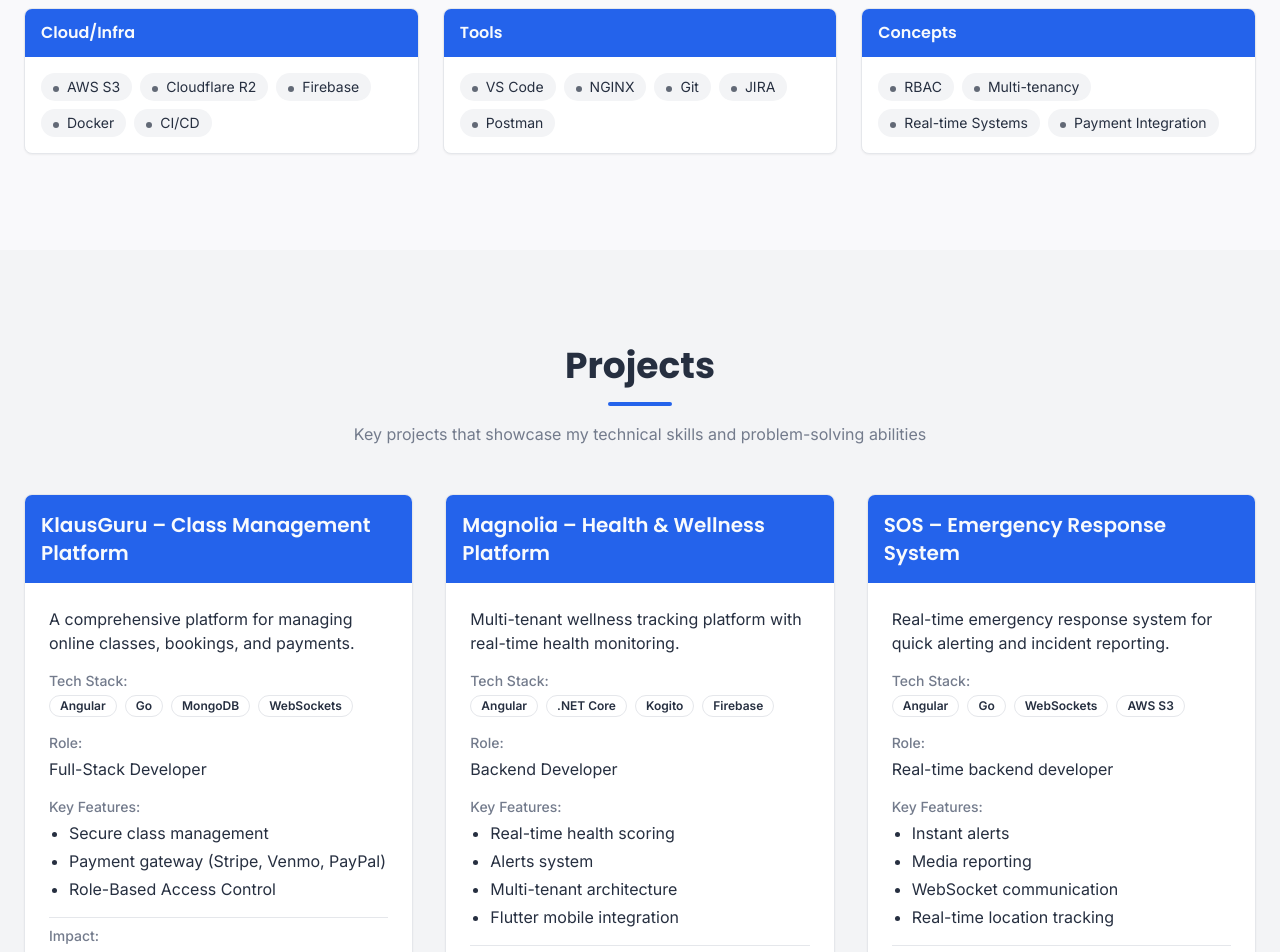
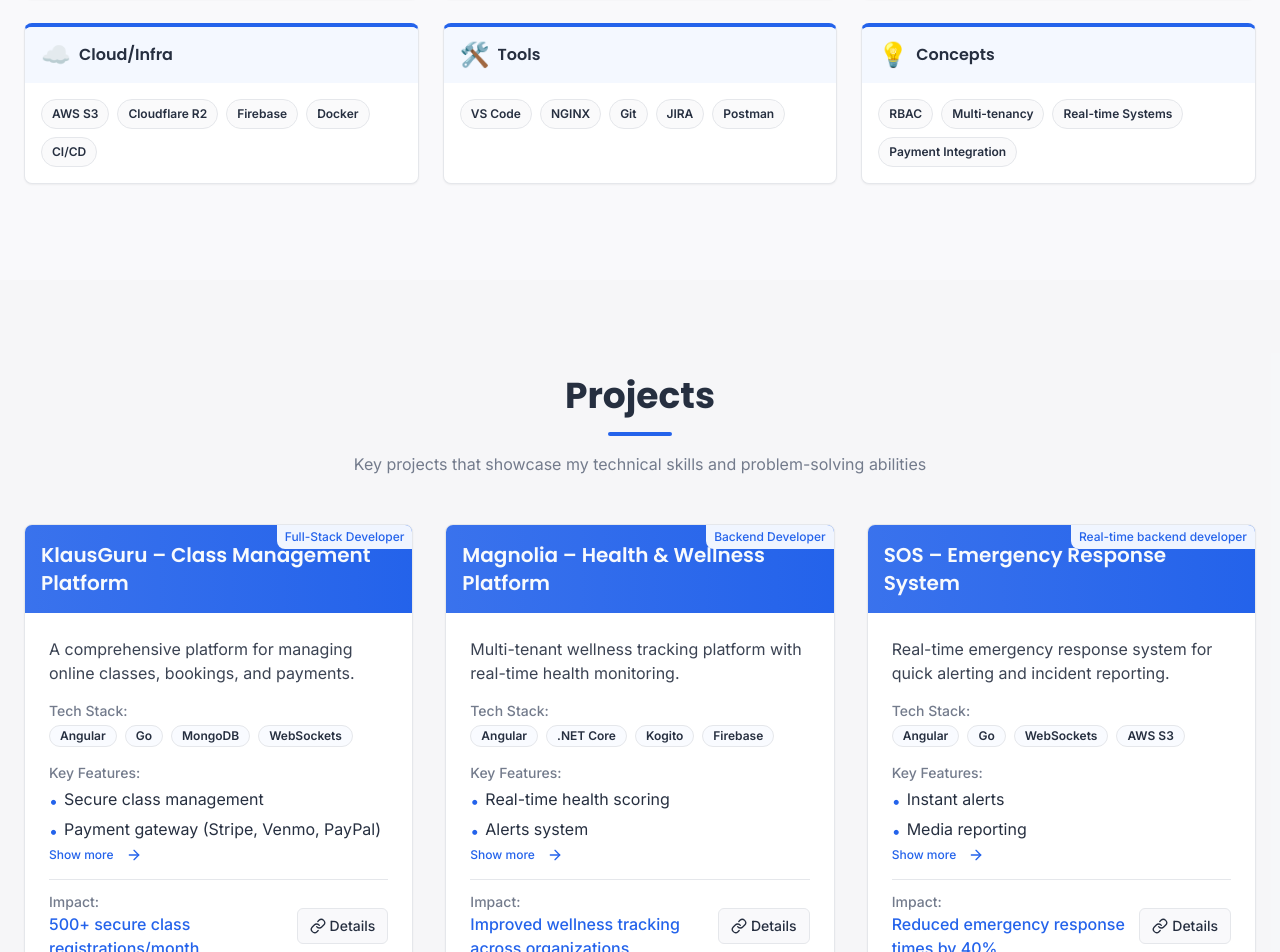
Before and after one commit to Parthi482/parthi-folio-builder, a React (Vite) app: page / in a window 1280 px wide. Shown: the part 1680-2632 px from the top of the page. Built offline with nearby package versions, Linux system fonts and the light colour scheme.

Commit message:
Refactor: Improve Skills and Projects UI
Adjust the UI of the Skills and Projects sections for a more unique look.

```diff
--- a/src/components/ProjectsSection.tsx
+++ b/src/components/ProjectsSection.tsx
@@ -1,8 +1,10 @@
 
-import React from "react";
+import React, { useState } from "react";
 import { Card, CardContent } from "@/components/ui/card";
 import { Badge } from "@/components/ui/badge";
 import { Carousel, CarouselContent, CarouselItem, CarouselNext, CarouselPrevious } from "@/components/ui/carousel";
+import { Button } from "@/components/ui/button";
+import { ArrowRight, Link } from "lucide-react";
 
 interface Project {
   title: string;
@@ -14,6 +16,12 @@ interface Project {
 }
 
 const ProjectsSection: React.FC = () => {
+  const [expandedIndex, setExpandedIndex] = useState<number | null>(null);
+
+  const toggleExpand = (index: number) => {
+    setExpandedIndex(expandedIndex === index ? null : index);
+  };
+
   const projects: Project[] = [
     {
       title: "KlausGuru – Class Management Platform",
@@ -58,7 +66,7 @@ const ProjectsSection: React.FC = () => {
   ];
 
   return (
-    <section id="projects" className="py-16 md:py-24 bg-secondary">
+    <section id="projects" className="py-16 md:py-24 bg-secondary/50">
       <div className="container mx-auto px-4 md:px-6">
         <div className="max-w-3xl mx-auto text-center mb-12">
           <h2 className="text-3xl md:text-4xl font-bold mb-4">Projects</h2>
@@ -70,18 +78,25 @@ const ProjectsSection: React.FC = () => {
 
         <div className="hidden md:grid grid-cols-1 md:grid-cols-2 lg:grid-cols-3 gap-8">
           {projects.map((project, index) => (
-            <Card key={index} className="project-card overflow-hidden h-full border border-border shadow-sm hover:shadow-md">
-              <div className="bg-primary p-4">
+            <Card
+              key={index}
+              className={`project-card overflow-hidden h-full border border-border shadow-sm hover:shadow-xl transition-all duration-500
+                ${expandedIndex === index ? 'ring-2 ring-primary scale-[1.02]' : ''}`}
+            >
+              <div className="relative bg-gradient-to-r from-primary/90 to-primary p-4">
                 <h3 className="text-xl font-semibold text-primary-foreground">{project.title}</h3>
+                <span className="absolute top-0 right-0 bg-accent text-accent-foreground rounded-bl-lg text-xs font-medium py-1 px-2">
+                  {project.role}
+                </span>
               </div>
               <CardContent className="p-6 space-y-4">
-                <p>{project.description}</p>
+                <p className="text-foreground/90">{project.description}</p>
 
                 <div>
                   <div className="font-medium text-sm text-muted-foreground mb-1">Tech Stack:</div>
                   <div className="flex flex-wrap gap-2">
                     {project.stack.map((tech, techIndex) => (
-                      <Badge key={techIndex} variant="outline" className="bg-card">
+                      <Badge key={techIndex} variant="outline" className="bg-accent/40">
                         {tech}
                       </Badge>
                     ))}
@@ -89,22 +104,35 @@ const ProjectsSection: React.FC = () => {
                 </div>
 
                 <div>
-                  <div className="font-medium text-sm text-muted-foreground mb-1">Role:</div>
-                  <p className="text-foreground">{project.role}</p>
+                  <div className="font-medium text-sm text-muted-foreground mb-1">Key Features:</div>
+                  <ul className="list-none pl-0 space-y-1">
+                    {project.features.slice(0, expandedIndex === index ? project.features.length : 2).map((feature, featureIndex) => (
+                      <li key={featureIndex} className="flex items-start gap-1.5">
+                        <span className="text-primary mt-0.5">•</span>
+                        {feature}
+                      </li>
+                    ))}
+                  </ul>
+                  {project.features.length > 2 && (
+                    <Button
+                      variant="ghost"
+                      className="mt-1 p-0 h-auto text-xs text-primary font-medium flex items-center"
+                      onClick={() => toggleExpand(index)}
+                    >
+                      {expandedIndex === index ? 'Show less' : 'Show more'}
+                      <ArrowRight className="h-3 w-3 ml-1" />
+                    </Button>
+                  )}
                 </div>
 
-                <div>
-                  <div className="font-medium text-sm text-muted-foreground mb-1">Key Features:</div>
-                  <ul className="list-disc pl-5 space-y-1">
-                    {project.features.map((feature, featureIndex) => (
-                      <li key={featureIndex}>{feature}</li>
-                    ))}
-                  </ul>
-                </div>
-
-                <div className="pt-2 border-t border-border">
-                  <div className="font-medium text-sm text-muted-foreground mb-1">Impact:</div>
-                  <p className="text-primary font-medium">{project.impact}</p>
+                <div className="pt-3 border-t border-border flex items-center justify-between">
+                  <div>
+                    <div className="font-medium text-sm text-muted-foreground">Impact:</div>
+                    <p className="text-primary font-medium">{project.impact}</p>
+                  </div>
+                  <Button variant="outline" size="sm" className="gap-1">
+                    <Link className="h-3.5 w-3.5" /> Details
+                  </Button>
                 </div>
               </CardContent>
             </Card>
@@ -117,18 +145,21 @@ const ProjectsSection: React.FC = () => {
             <CarouselContent>
               {projects.map((project, index) => (
                 <CarouselItem key={index}>
-                  <Card className="project-card overflow-hidden h-full border border-border shadow-sm hover:shadow-md">
-                    <div className="bg-primary p-4">
+                  <Card className="project-card overflow-hidden h-full border border-border shadow-sm">
+                    <div className="relative bg-gradient-to-r from-primary/90 to-primary p-4">
                       <h3 className="text-xl font-semibold text-primary-foreground">{project.title}</h3>
+                      <span className="absolute top-0 right-0 bg-accent text-accent-foreground rounded-bl-lg text-xs font-medium py-1 px-2">
+                        {project.role}
+                      </span>
                     </div>
                     <CardContent className="p-6 space-y-4">
-                      <p>{project.description}</p>
+                      <p className="text-foreground/90">{project.description}</p>
 
                       <div>
                         <div className="font-medium text-sm text-muted-foreground mb-1">Tech Stack:</div>
                         <div className="flex flex-wrap gap-2">
                           {project.stack.map((tech, techIndex) => (
-                            <Badge key={techIndex} variant="outline" className="bg-card">
+                            <Badge key={techIndex} variant="outline" className="bg-accent/40">
                               {tech}
                             </Badge>
                           ))}
@@ -136,22 +167,35 @@ const ProjectsSection: React.FC = () => {
                       </div>
 
                       <div>
-                        <div className="font-medium text-sm text-muted-foreground mb-1">Role:</div>
-                        <p className="text-foreground">{project.role}</p>
+                        <div className="font-medium text-sm text-muted-foreground mb-1">Key Features:</div>
+                        <ul className="list-none pl-0 space-y-1">
+                          {project.features.slice(0, expandedIndex === index ? project.features.length : 2).map((feature, featureIndex) => (
+                            <li key={featureIndex} className="flex items-start gap-1.5">
+                              <span className="text-primary mt-0.5">•</span>
+                              {feature}
+                            </li>
+                          ))}
+                        </ul>
+                        {project.features.length > 2 && (
+                          <Button
+                            variant="ghost"
+                            className="mt-1 p-0 h-auto text-xs text-primary font-medium flex items-center"
+                            onClick={() => toggleExpand(index)}
+                          >
+                            {expandedIndex === index ? 'Show less' : 'Show more'}
+                            <ArrowRight className="h-3 w-3 ml-1" />
+                          </Button>
+                        )}
                       </div>
 
-                      <div>
-                        <div className="font-medium text-sm text-muted-foreground mb-1">Key Features:</div>
-                        <ul className="list-disc pl-5 space-y-1">
-                          {project.features.map((feature, featureIndex) => (
-                            <li key={featureIndex}>{feature}</li>
-                          ))}
-                        </ul>
-                      </div>
-
-                      <div className="pt-2 border-t border-border">
-                        <div className="font-medium text-sm text-muted-foreground mb-1">Impact:</div>
-                        <p className="text-primary font-medium">{project.impact}</p>
+                      <div className="pt-3 border-t border-border flex items-center justify-between">
+                        <div>
+                          <div className="font-medium text-sm text-muted-foreground">Impact:</div>
+                          <p className="text-primary font-medium">{project.impact}</p>
+                        </div>
+                        <Button variant="outline" size="sm" className="gap-1">
+                          <Link className="h-3.5 w-3.5" /> Details
+                        </Button>
                       </div>
                     </CardContent>
                   </Card>
--- a/src/components/SkillsSection.tsx
+++ b/src/components/SkillsSection.tsx
@@ -1,37 +1,45 @@
 
 import React from "react";
 import { Card, CardContent } from "@/components/ui/card";
+import { Badge } from "@/components/ui/badge";
 
 interface SkillCategory {
   category: string;
   skills: string[];
+  icon: string;
 }
 
 const SkillsSection: React.FC = () => {
   const skillCategories: SkillCategory[] = [
     {
       category: "Frontend",
-      skills: ["Angular 14+", "TypeScript", "SCSS", "HTML", "Responsive Design"]
+      skills: ["Angular 14+", "TypeScript", "SCSS", "HTML", "Responsive Design"],
+      icon: "🖥️"
     },
     {
       category: "Backend",
-      skills: ["Go (Fiber, Gorilla Mux)", ".NET Core", "REST APIs", "WebSockets"]
+      skills: ["Go (Fiber, Gorilla Mux)", ".NET Core", "REST APIs", "WebSockets"],
+      icon: "⚙️"
     },
     {
       category: "Databases",
-      skills: ["MongoDB", "MSSQL", "MySQL", "Database Design"]
+      skills: ["MongoDB", "MSSQL", "MySQL", "Database Design"],
+      icon: "🗄️"
     },
     {
       category: "Cloud/Infra",
-      skills: ["AWS S3", "Cloudflare R2", "Firebase", "Docker", "CI/CD"]
+      skills: ["AWS S3", "Cloudflare R2", "Firebase", "Docker", "CI/CD"],
+      icon: "☁️"
     },
     {
       category: "Tools",
-      skills: ["VS Code", "NGINX", "Git", "JIRA", "Postman"]
+      skills: ["VS Code", "NGINX", "Git", "JIRA", "Postman"],
+      icon: "🛠️"
     },
     {
       category: "Concepts",
-      skills: ["RBAC", "Multi-tenancy", "Real-time Systems", "Payment Integration"]
+      skills: ["RBAC", "Multi-tenancy", "Real-time Systems", "Payment Integration"],
+      icon: "💡"
     }
   ];
 
@@ -48,19 +56,24 @@ const SkillsSection: React.FC = () => {
 
         <div className="grid grid-cols-1 md:grid-cols-2 lg:grid-cols-3 gap-6">
           {skillCategories.map((category, index) => (
-            <Card key={index} className="overflow-hidden">
-              <div className="bg-primary px-4 py-3">
-                <h3 className="font-semibold text-primary-foreground">{category.category}</h3>
+            <Card
+              key={index}
+              className="overflow-hidden transition-all duration-300 hover:-translate-y-2 hover:shadow-lg border-t-4 border-t-primary"
+            >
+              <div className="bg-accent/70 px-4 py-3 flex items-center gap-2">
+                <span className="text-2xl" aria-hidden="true">{category.icon}</span>
+                <h3 className="font-semibold text-foreground">{category.category}</h3>
               </div>
               <CardContent className="p-4">
                 <div className="flex flex-wrap gap-2">
                   {category.skills.map((skill, skillIndex) => (
-                    <span
+                    <Badge
                       key={skillIndex}
-                      className="skill-tag bg-secondary text-foreground text-sm px-3 py-1 rounded-full"
+                      variant="outline"
+                      className="bg-background/80 hover:bg-primary hover:text-primary-foreground transition-colors duration-300 py-1.5"
                     >
                       {skill}
-                    </span>
+                    </Badge>
                   ))}
                 </div>
               </CardContent>
```
